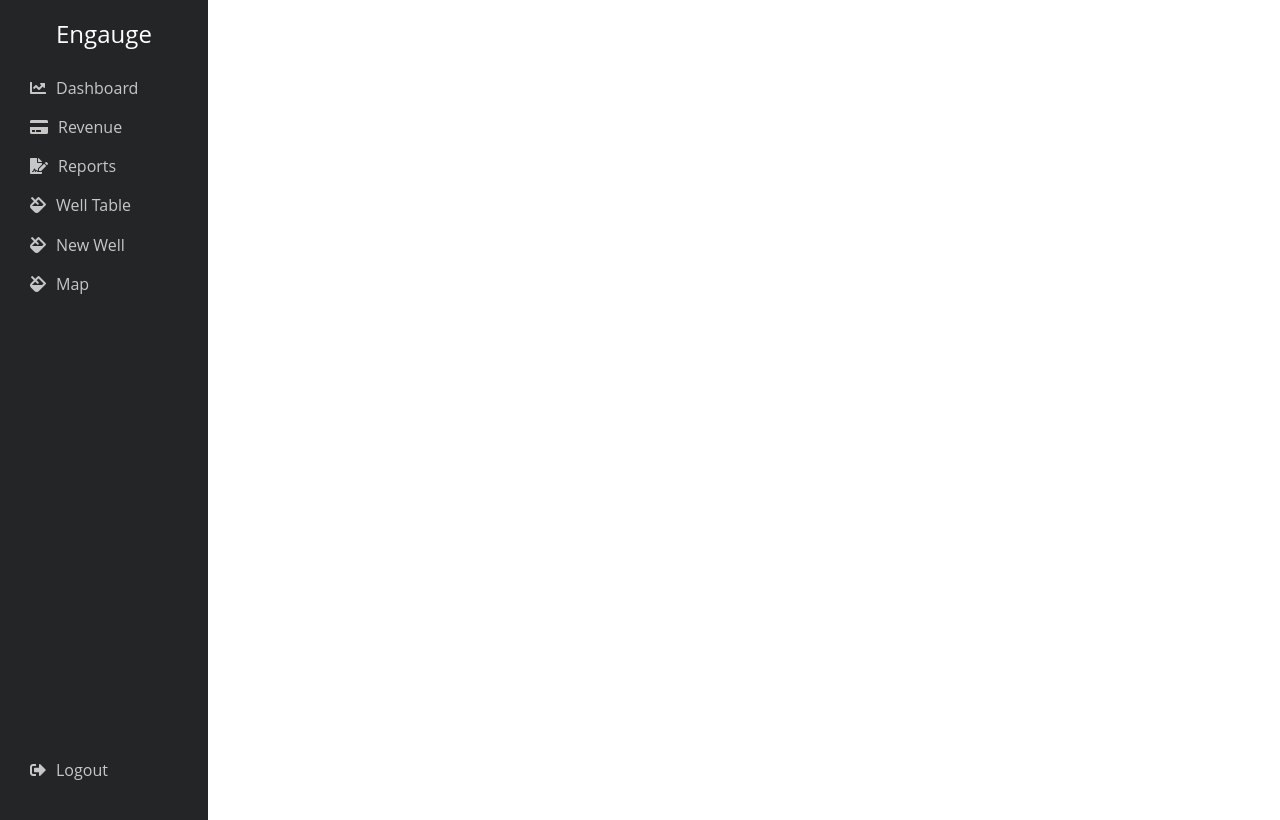
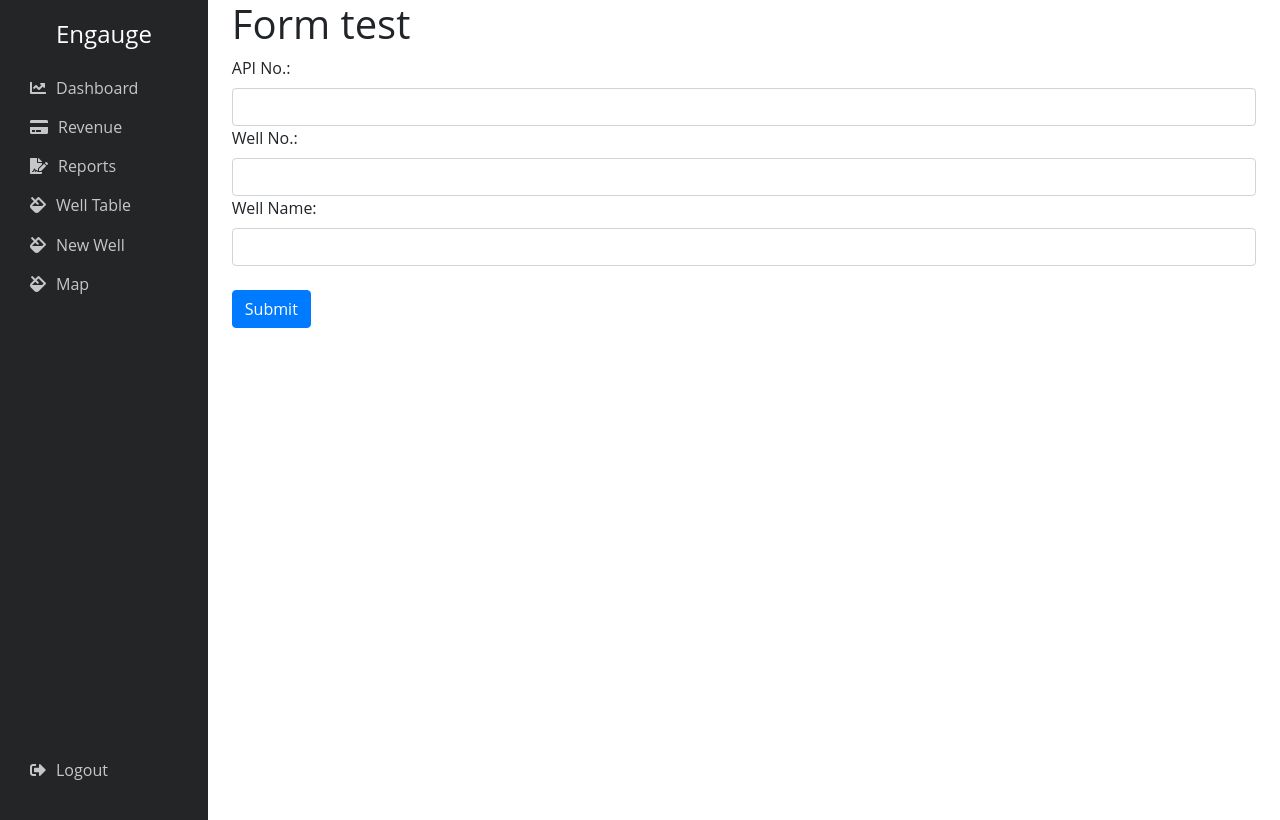
Before and after one commit to Dgarza0413/engauge, a React (Create React App) app in the folder client/: page /formtest in a window 1280 px wide. Built offline with nearby package versions, Linux system fonts and the light colour scheme.

Commit message:
working on basic forms for API calls

```diff
--- a/client/src/App.js
+++ b/client/src/App.js
@@ -8,6 +8,7 @@ import WellTable from "./pages/WellTable";
 import WellReport from "./pages/WellReport";
 import WellDetail from "./pages/WellDetail";
 import NewWellForm from "./pages/NewWellForm";
+import FormTest from "./pages/FormTest"
 import Map from "./pages/Map";
 import Drawer from "./components/Drawer";
 import Container from "@material-ui/core/Container";
@@ -33,6 +34,7 @@ function App() {
             <Route exact path="/welltable" component={WellTable} />
             <Route exact path="/welltable/:id" component={WellDetail} />
             <Route exact path="/newwell" component={NewWellForm} />
+            <Route exact path="/formtest" component={FormTest} />
           </Container>
           <Route component={NoMatch} />
 
--- a/client/src/components/TestForm/index.js
+++ b/client/src/components/TestForm/index.js
@@ -3,25 +3,26 @@ import API from "../../utils/API";
 
 class TestForm extends Component {
   state = {
-    title: "",
-    toResults: false,
-    results: []
+    apiNum: "",
+    wellNum: "",
+    wellName: "",
+    wellData: {}
   };
 
-  handleInputChange = event => {
-    const { name, value } = event.target;
-    this.setState({
-      [name]: value
-    });
-  };
+  handleChangeFor = (propertyName) => (event) => {
+    const {wellData} = this.state;
+    const newWellData = {
+      ...wellData,
+      [propertyName]: event.target.value
+    };
+    this.setState({ wellData: newWellData });
+  }
 
-  handleFormSubmit = event => {
+  handleFormSubmit = (wellData, event) => {
     event.preventDefault();
-    if (this.state.title) {
+    if (this.state.wellData) {
 
-      const title = this.state.title.trim();
-
-      API.searchBook(title)
+      API.addWell(wellData)
         .then(res => {
 
           console.log(res.data.items);
@@ -38,23 +39,37 @@ class TestForm extends Component {
     return (
       <form>
         <div className="form-group">
-          <label htmlFor="search">Search:</label>
-          <input
-            value={this.state.title}
-            onChange={this.handleInputChange}
-            name="title"
-            type="text"
-            className="form-control"
-            placeholder="Search For a Book"
-            id="search"
-          />
+          <label htmlFor="apiNum">API No.:</label>
+          <imput
+          type="text"
+          onChange={this.handleChangeFor("apiNum")}
+          value={this.state.wellData.apiNum}
+          name="apiNum"
+          className="form-control"
+          placeholder=""
+          id="apiNum"/>
+          <label htmlFor="wellNum">Well No.:</label>
+          <imput
+          type="text"
+          onChange={this.handleChangeFor("wellNum")}
+          value={this.state.wellData.wellNum}
+          name="wellNum"
+          className="form-control"
+          placeholder=""
+          id="wellNum" />
+          <label htmlFor="wellName">Well Name:</label>
+          <imput
+          type="text"
+          onChange={this.handleChangeFor("wellName")}
+          value={this.state.wellData.wellName}
+          name="wellName"
+          className="form-control"
+          placeholder=""
+          id="wellName" />
           <br />
           <button onClick={this.handleFormSubmit} className="btn btn-primary">
-            Search
+            Submit
           </button>
-          <ResultsList
-            items = {this.state.results}
-          />
         </div>
       </form>
     );
--- /dev/null
+++ b/client/src/pages/FormTest.js
@@ -0,0 +1,15 @@
+import React from "react";
+import TestForm from "../components/TestForm"
+
+class FormTest extends React.Component {
+    render() {
+        return (
+            <div>
+                <h1>Form test</h1>
+                <TestForm />
+            </div>
+        )
+    }
+}
+
+export default FormTest;
--- a/client/src/utils/API.js
+++ b/client/src/utils/API.js
@@ -16,5 +16,9 @@ export default {
   // Saves a book to the database
   saveBook: function (bookData) {
     return axios.post("/api/books", bookData);
+  },
+  // insert well info
+  addWell: function(wellData) {
+    return axios.post("/api/addWell", wellData);
   }
 };
```
Also changed, not shown: 1 other file (tests, documents, lock files or other folders).
